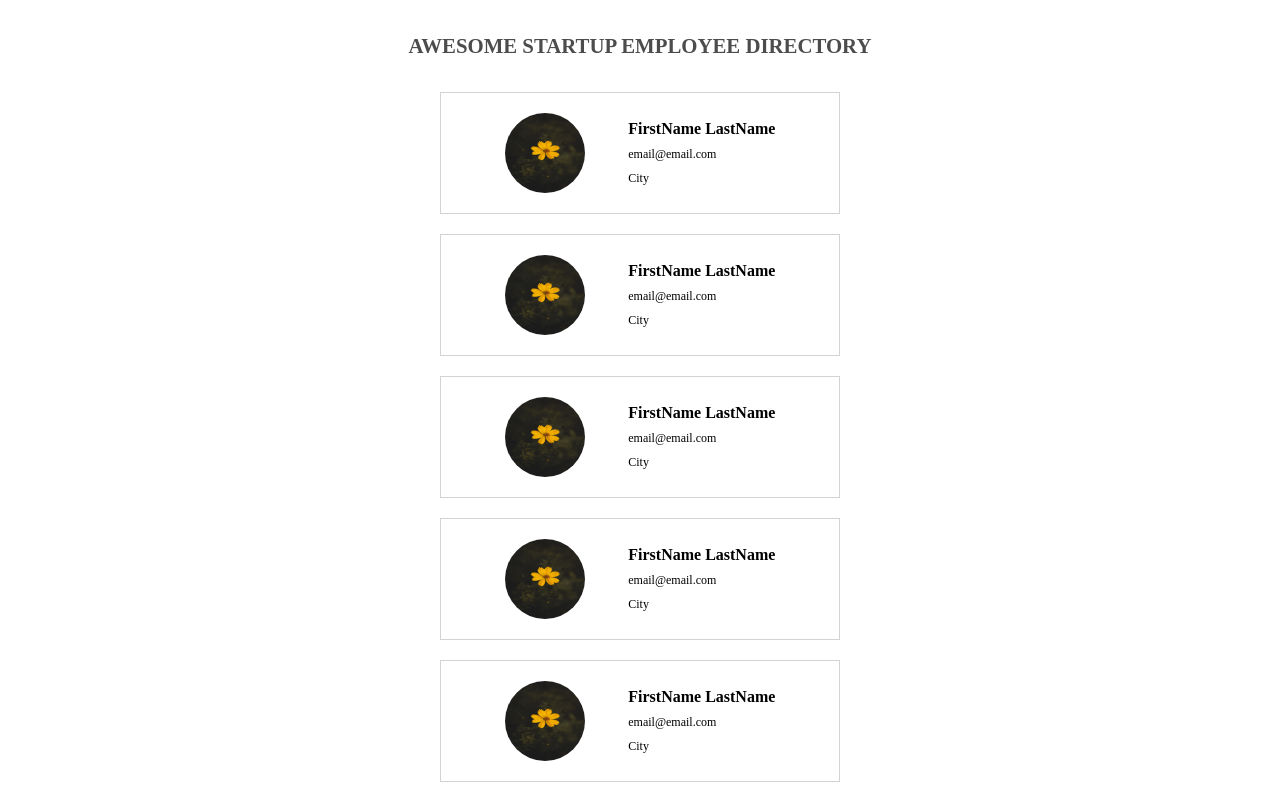
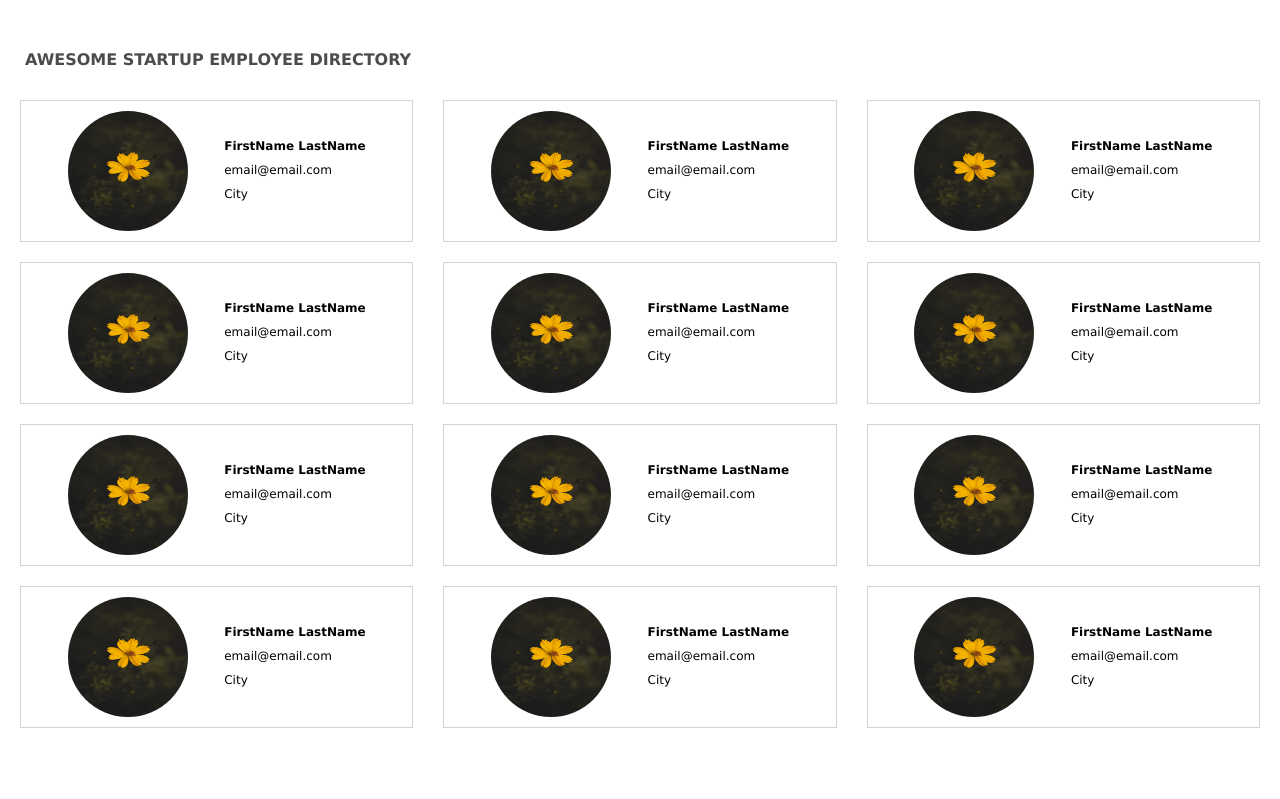
Before and after one commit to victoriafuselier/employee-directory, a plain HTML site: page index.html in a window 1280 px wide. Shown: the top 799 px of the page. Drawn offline with nearby package versions, Linux system fonts and the light colour scheme.

Commit message:
Added media queries for dynamic grid layout
Also used flexbox for smaller containers like .text-container; Still working on sizing of grid items. Want a rectangle that better matches mockup

```diff
--- a/styles.css
+++ b/styles.css
@@ -1,22 +1,27 @@
+body {
+    font-family: Verdana, Geneva, Tahoma, sans-serif;
+    padding: 20px;
+    max-width: 400px;
+    margin: 0 auto;
+}
+
 header {
+    padding: 20px 5px;
     text-align: center;
-    padding: 20px;
 }
 
 h1 {
-    font-size: 1.3em;
+    font-size: 1em;
     text-transform: uppercase;
     color: rgb(77, 76, 76);
 }
 
 .grid-container {
     display: grid;
-    width: 90%;
-    max-width: 400px;
-    margin: 0px auto;
     justify-content: center;
     grid-template-columns: 1fr;
     grid-gap: 20px 0;
+    margin: 0 auto;
 }
 
 .card {
@@ -24,7 +29,7 @@ h1 {
     flex-direction: row;
     justify-content: space-evenly;
     border: 1px solid lightgrey;
-    padding: 20px;
+    padding: 10px;
 }
 
 .avatar {
@@ -43,16 +48,42 @@ h3, p {
     margin: 5px 0;
 }
 
-h3 {
-    font-size: 1em;
-}
-
-p {
+h3, p {
     font-size: .75em;
 }
 
 @media screen and (min-width: 768px) {
+    body {
+        max-width: 720px;
+    }
+
     .grid-container {
+        grid-template-columns: 1fr 1fr;
+        grid-gap: 20px 30px;
+    }
 
+    header {
+        text-align: left;
+    }
+
+    .avatar {
+        height: 100px;
+        width: 100px;
+        border-radius: 50%;
     }
 }
+
+@media screen and (min-width: 1024px) {
+    body {
+        max-width: 1500px;
+    }
+
+    .grid-container {
+        grid-template-columns: 1fr 1fr 1fr;
+    }
+    .avatar {
+        height: 120px;
+        width: 120px;
+        border-radius: 50%;
+    }
+}
```
